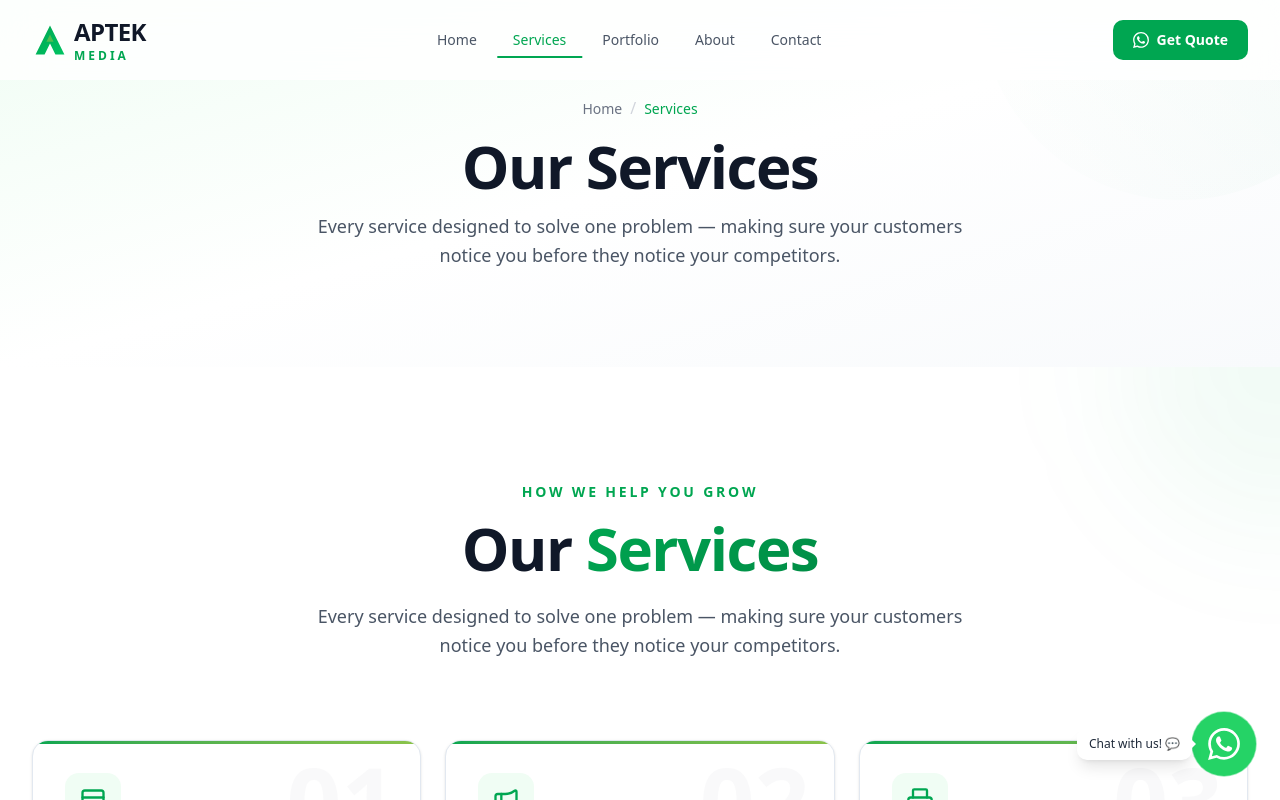
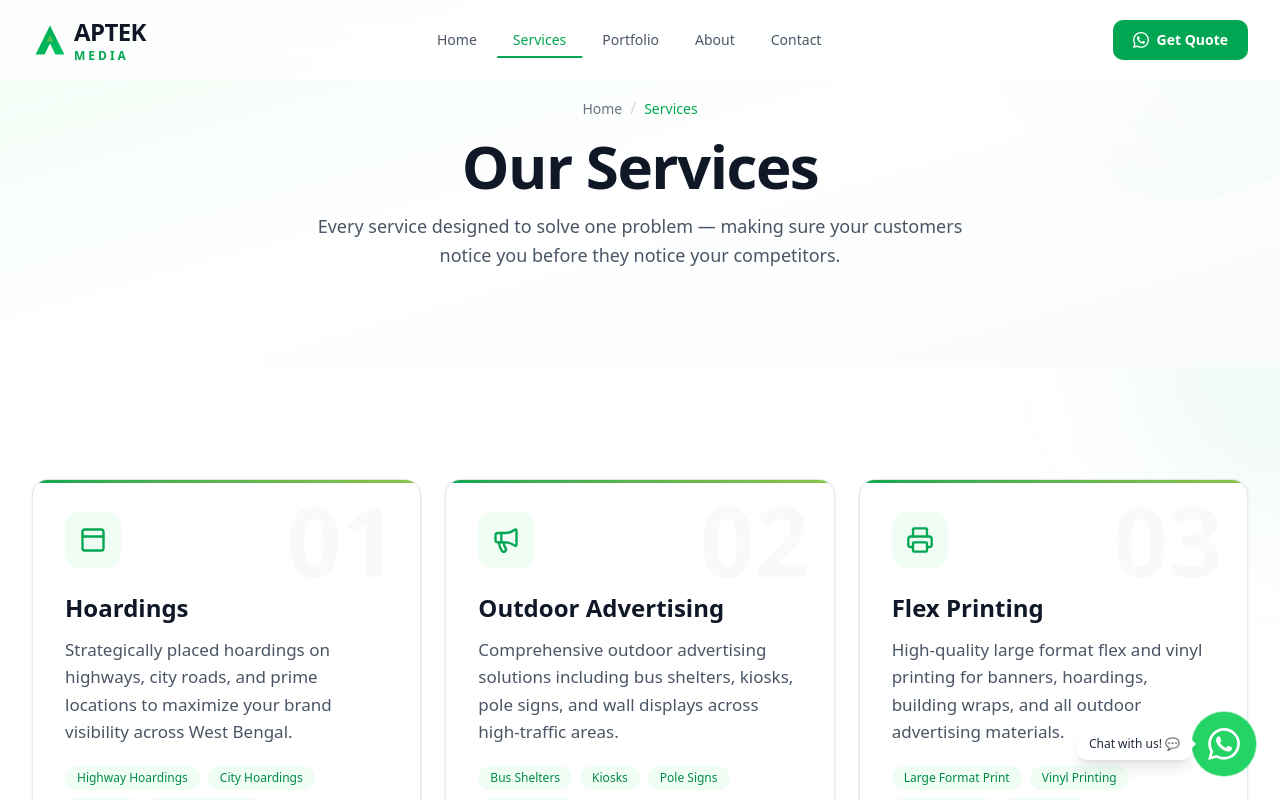
Before and after one commit to mahatosnehabala250-project/Aptek, a Next.js app: page /services in a window 1280 px wide. Shown: the top 800 px of the page. Built offline with nearby package versions, Linux system fonts and the light colour scheme.

Commit message:
fix: remove duplicate section headers on Services and Portfolio dedicated pages

```diff
--- a/src/app/portfolio/page.tsx
+++ b/src/app/portfolio/page.tsx
@@ -30,7 +30,7 @@ export default function PortfolioPage() {
       </section>
 
       {/* Portfolio Component */}
-      <Portfolio />
+      <Portfolio showHeader={false} />
 
       {/* CTA Banner */}
       <CTABanner />
--- a/src/app/services/page.tsx
+++ b/src/app/services/page.tsx
@@ -30,7 +30,7 @@ export default function ServicesPage() {
       </section>
 
       {/* Services Component */}
-      <Services />
+      <Services showHeader={false} />
 
       {/* CTA Banner */}
       <CTABanner />
--- a/src/components/aptek/Portfolio.tsx
+++ b/src/components/aptek/Portfolio.tsx
@@ -66,7 +66,7 @@ const portfolioItems = [
 
 const categories = ['All', 'Hoardings', 'Flex Printing', 'Outdoor', 'Events'];
 
-export default function Portfolio() {
+export default function Portfolio({ showHeader = true }: { showHeader?: boolean }) {
   const [selectedCategory, setSelectedCategory] = useState('All');
   const [selectedImage, setSelectedImage] = useState<(typeof portfolioItems)[0] | null>(null);
   const ref = useRef(null);
@@ -146,6 +146,7 @@ export default function Portfolio() {
 
       <div className="relative max-w-7xl mx-auto px-4 sm:px-6 lg:px-8">
         {/* Section Header */}
+        {showHeader && (
         <div className="text-center mb-10 md:mb-14">
           <motion.span
             initial={{ opacity: 0, y: 10 }}
@@ -176,6 +177,7 @@ export default function Portfolio() {
             real results for businesses just like yours.
           </motion.p>
         </div>
+        )}
 
         {/* Category Filter */}
         <motion.div
--- a/src/components/aptek/Services.tsx
+++ b/src/components/aptek/Services.tsx
@@ -81,7 +81,7 @@ const services = [
   },
 ];
 
-export default function Services() {
+export default function Services({ showHeader = true }: { showHeader?: boolean }) {
   const ref = useRef(null);
   const isInView = useInView(ref, { once: true, margin: '80px' });
 
@@ -93,6 +93,7 @@ export default function Services() {
 
       <div className="max-w-7xl mx-auto px-4 sm:px-6 lg:px-8">
         {/* Section Header */}
+        {showHeader && (
         <div className="text-center mb-14 md:mb-20">
           <motion.span
             initial={{ opacity: 0, y: 10 }}
@@ -121,6 +122,7 @@ export default function Services() {
             notice you before they notice your competitors.
           </motion.p>
         </div>
+        )}
 
         {/* Service Cards Grid */}
         <div ref={ref} className="grid grid-cols-1 md:grid-cols-2 lg:grid-cols-3 gap-5 md:gap-6">
```
